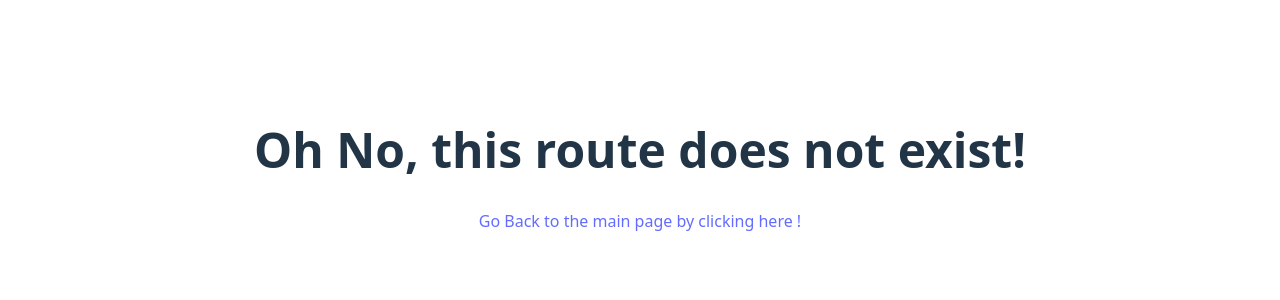
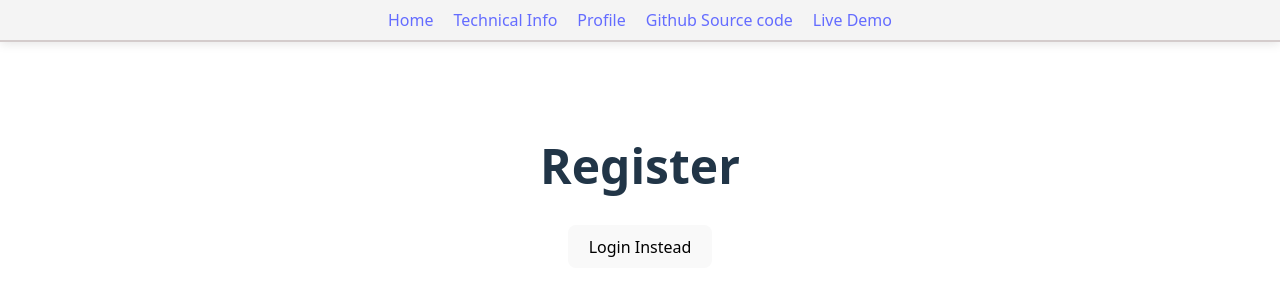
Before and after one commit to amaldevelops/messaging-app, a React (Vite) app in the folder frontend/: page /messaging-app/register in a window 1280 px wide. Shown: the top 300 px of the page. Built offline with nearby package versions, Linux system fonts and the light colour scheme.

Commit message:
Add Register Component

```diff
--- a/frontend/src/App.jsx
+++ b/frontend/src/App.jsx
@@ -9,15 +9,12 @@ import "./App.css";
 function App() {
   const Navigate = useNavigate();
 
-  function loginButton() {
-    Navigate("login");
-  }
-
   return (
     <>
       <div>
         <h1>Web Based Messaging App </h1>
-        <button onClick={() => loginButton()}></button>
+        <button onClick={() => Navigate("login")}>Login</button>
+        <button onClick={() => Navigate("register")}>Register</button>
         <Outlet />
       </div>
     </>
--- a/frontend/src/components/Login.jsx
+++ b/frontend/src/components/Login.jsx
@@ -1,7 +1,14 @@
+import { useNavigate } from "react-router-dom";
+
 function Login() {
+  const Navigate = useNavigate();
+
   return (
     <div>
       <h1>Login</h1>
+      <button onClick={() => Navigate("/messaging-app/register")}>
+        Register Instead
+      </button>
     </div>
   );
 }
--- /dev/null
+++ b/frontend/src/components/Register.jsx
@@ -0,0 +1,16 @@
+import { useNavigate } from "react-router-dom";
+
+function Register() {
+  const Navigate = useNavigate();
+
+  return (
+    <div>
+      <h1>Register</h1>
+      <button onClick={() => Navigate("/messaging-app/login")}>
+        Login Instead
+      </button>
+    </div>
+  );
+}
+
+export default Register;
--- a/frontend/src/routes.jsx
+++ b/frontend/src/routes.jsx
@@ -4,6 +4,7 @@ import ProjectInfo from "./components/ProjectInfo";
 import Profile from "./components/Profile";
 import ErrorPage from "./ErrorPage";
 import Login from "./components/Login";
+import Register from "./components/Register";
 
 const routes = [
   {
@@ -24,9 +25,14 @@ const routes = [
         element: <Profile />,
         errorElement: <ErrorPage />,
       },
-          {
+      {
         path: "/messaging-app/login",
         element: <Login />,
+        errorElement: <ErrorPage />,
+      },
+      {
+        path: "/messaging-app/register",
+        element: <Register />,
         errorElement: <ErrorPage />,
       },
     ],
```
